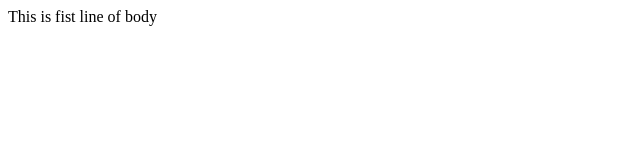
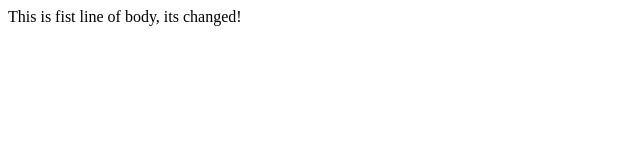
Before and after one commit to AjeetK/jenkins-demo, a plain HTML site: page index.html in a window 1280 px wide. Shown: the whole page, without its empty margins (0-640 px from the left). Drawn offline with Linux system fonts and the light colour scheme.

Commit message:
Update index.html

```diff
--- a/index.html
+++ b/index.html
@@ -3,6 +3,6 @@
 		<title>jenkins-demo</title>
 	</head>
 	<body>
-		<p>This is fist line of body</body>
+		<p>This is fist line of body, its changed!</body>
 	</body>
 </html>
```
